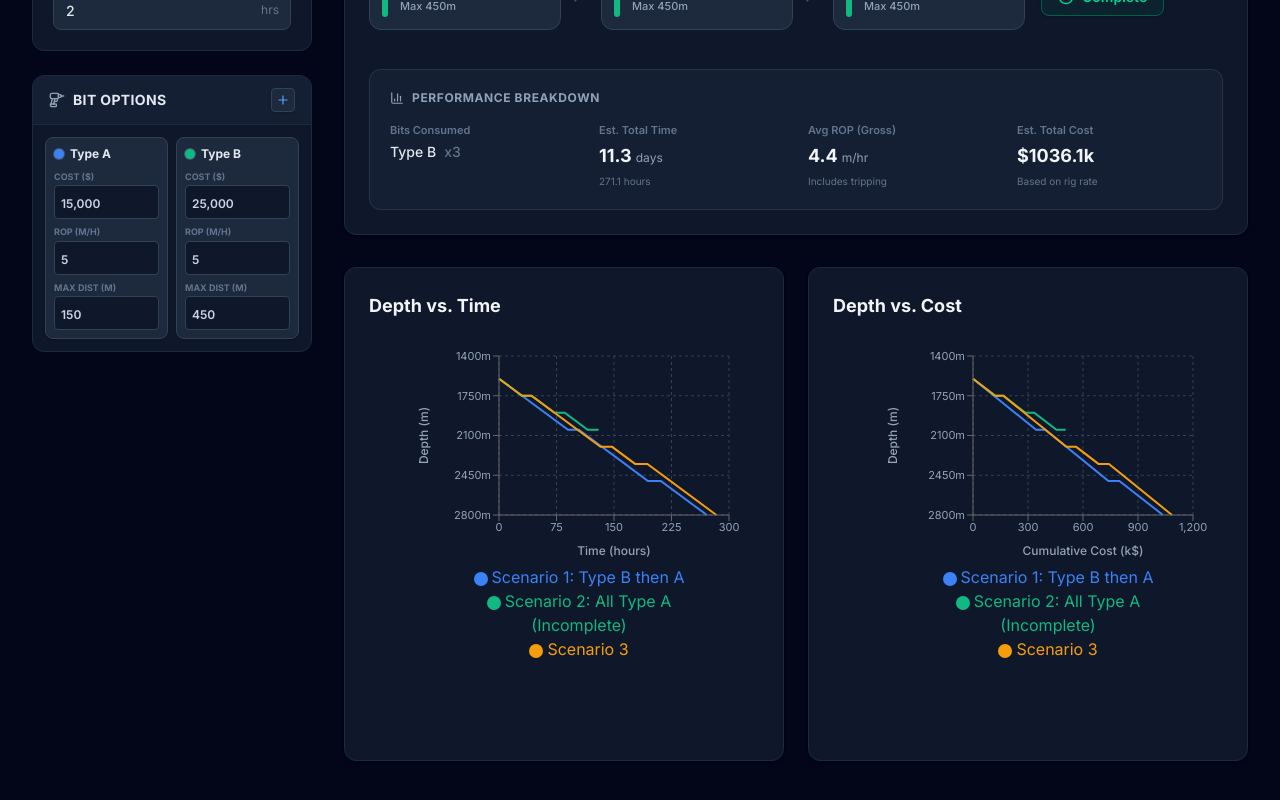
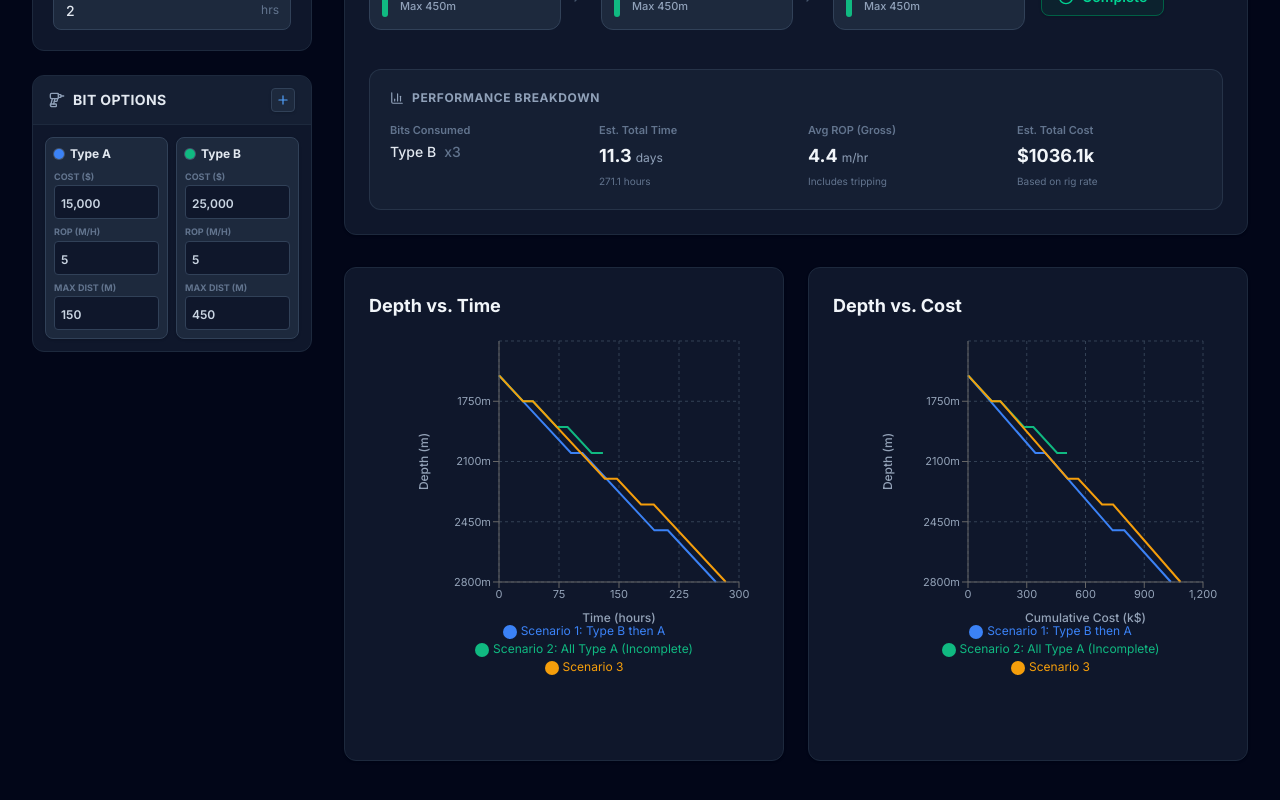
Before and after one commit to son-n-pham/drillcost, a React (Vite) app: page / in a window 1280 px wide. Shown: the part 542-1342 px from the top of the page. Built offline with nearby package versions, Linux system fonts and the light colour scheme.

Commit message:
fix: optimize chart margins and tooltip styles for better layout in SimulationCharts

```diff
--- a/components/SimulationCharts.tsx
+++ b/components/SimulationCharts.tsx
@@ -38,6 +38,19 @@ const CustomTooltip = ({ active, payload, label, xLabel, isDark }: any) => {
 
 const SimulationCharts: React.FC<SimulationChartsProps> = ({ results, targetDepth, isDark = false }) => {
 
+  // Calculate active scenarios for dynamic margin calculation
+  const activeScenarios = results.filter(r => r.steps.length > 1);
+  const scenarioCount = activeScenarios.length;
+
+  // Optimized bottom margin: minimal values based on scenario count
+  // 1-2 scenarios fit on one line (~45px), 3-4 might wrap (~55px), 5+ use max (60px)
+  const bottomMargin = scenarioCount <= 2 ? 45 :
+                       scenarioCount <= 4 ? 55 : 60;
+
+  // Optimized left margins - reduced to minimize wasted space
+  const leftMarginTime = 70;
+  const leftMarginCost = 75;
+
   // Transform data for charts
   const colors = ['#3b82f6', '#10b981', '#f59e0b', '#8b5cf6'];
   const gridColor = isDark ? '#334155' : '#f1f5f9';
@@ -51,7 +64,7 @@ const SimulationCharts: React.FC<SimulationChartsProps> = ({ results, targetDept
         <h3 className="text-lg font-bold text-slate-800 dark:text-slate-100 mb-4">Depth vs. Time</h3>
         <div className="h-[400px] w-full">
           <ResponsiveContainer width="100%" height="100%">
-            <LineChart margin={{ top: 20, right: 30, left: 70, bottom: 65 }}>
+            <LineChart margin={{ top: 5, right: 20, left: leftMarginTime, bottom: bottomMargin }}>
               <CartesianGrid strokeDasharray="3 3" stroke={gridColor} />
               <XAxis
                 type="number"
@@ -75,7 +88,12 @@ const SimulationCharts: React.FC<SimulationChartsProps> = ({ results, targetDept
                 verticalAlign="bottom"
                 align="center"
                 iconType="circle"
-                wrapperStyle={{ paddingTop: '20px', paddingBottom: '10px' }}
+                wrapperStyle={{
+                  paddingTop: '10px',
+                  paddingBottom: '5px',
+                  fontSize: '12px',
+                  lineHeight: '1.5'
+                }}
               />
               {results.map((res, index) => {
                 if (res.steps.length <= 1) return null;
@@ -103,7 +121,7 @@ const SimulationCharts: React.FC<SimulationChartsProps> = ({ results, targetDept
         <h3 className="text-lg font-bold text-slate-800 dark:text-slate-100 mb-4">Depth vs. Cost</h3>
         <div className="h-[400px] w-full">
           <ResponsiveContainer width="100%" height="100%">
-            <LineChart margin={{ top: 20, right: 30, left: 80, bottom: 65 }}>
+            <LineChart margin={{ top: 5, right: 20, left: leftMarginCost, bottom: bottomMargin }}>
               <CartesianGrid strokeDasharray="3 3" stroke={gridColor} />
               <XAxis
                 type="number"
@@ -129,7 +147,12 @@ const SimulationCharts: React.FC<SimulationChartsProps> = ({ results, targetDept
                 verticalAlign="bottom"
                 align="center"
                 iconType="circle"
-                wrapperStyle={{ paddingTop: '20px', paddingBottom: '10px' }}
+                wrapperStyle={{
+                  paddingTop: '10px',
+                  paddingBottom: '5px',
+                  fontSize: '12px',
+                  lineHeight: '1.5'
+                }}
               />
               {results.map((res, index) => {
                 if (res.steps.length <= 1) return null;
```
